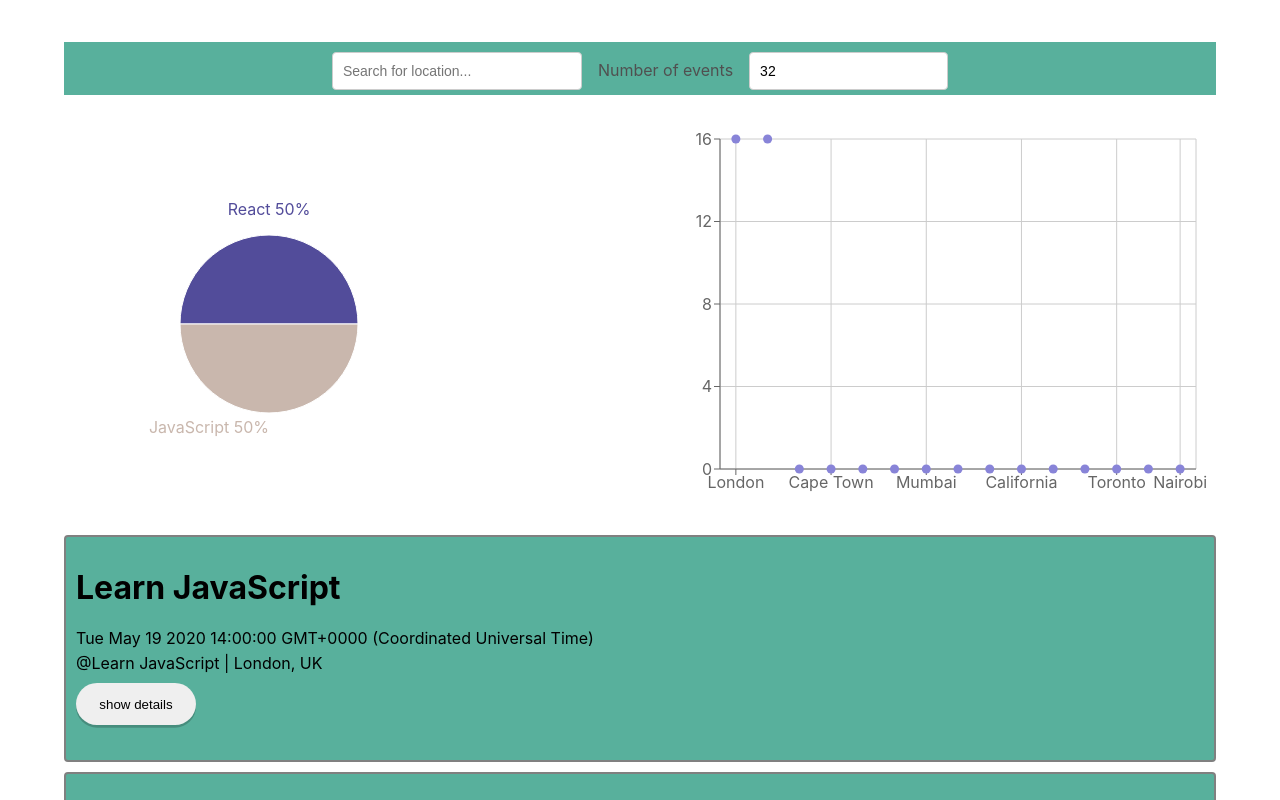
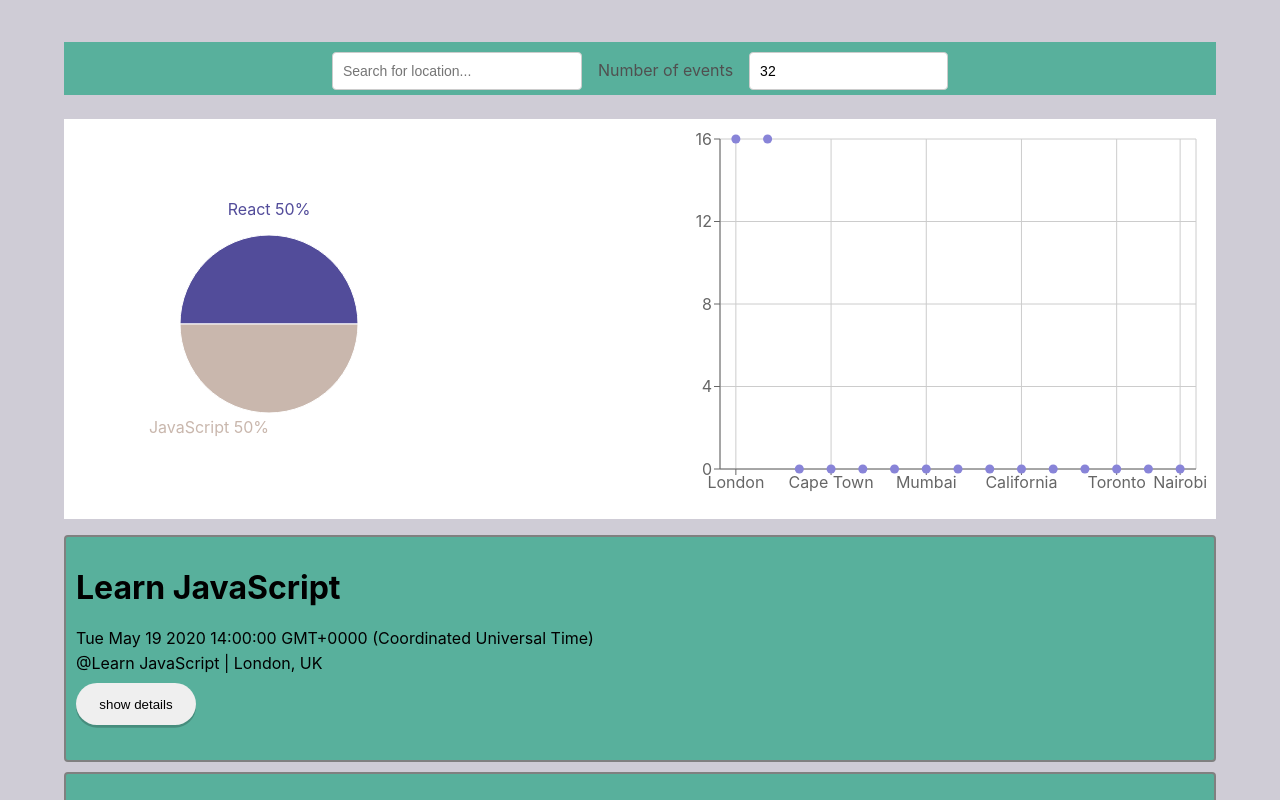
Before and after one commit to RemanBalak/MeetUp, a React (Create React App) app: page / in a window 1280 px wide. Shown: the top 800 px of the page. Built offline with nearby package versions, Linux system fonts and the light colour scheme; what atatus-spa would draw is missing.

Commit message:
changed background color

```diff
--- a/src/App.css
+++ b/src/App.css
@@ -2,6 +2,7 @@
 .App {
   text-align: center;
   padding: 2% 5%;
+  background-color: #cfccd6;
 }
 
 .App * {
```
